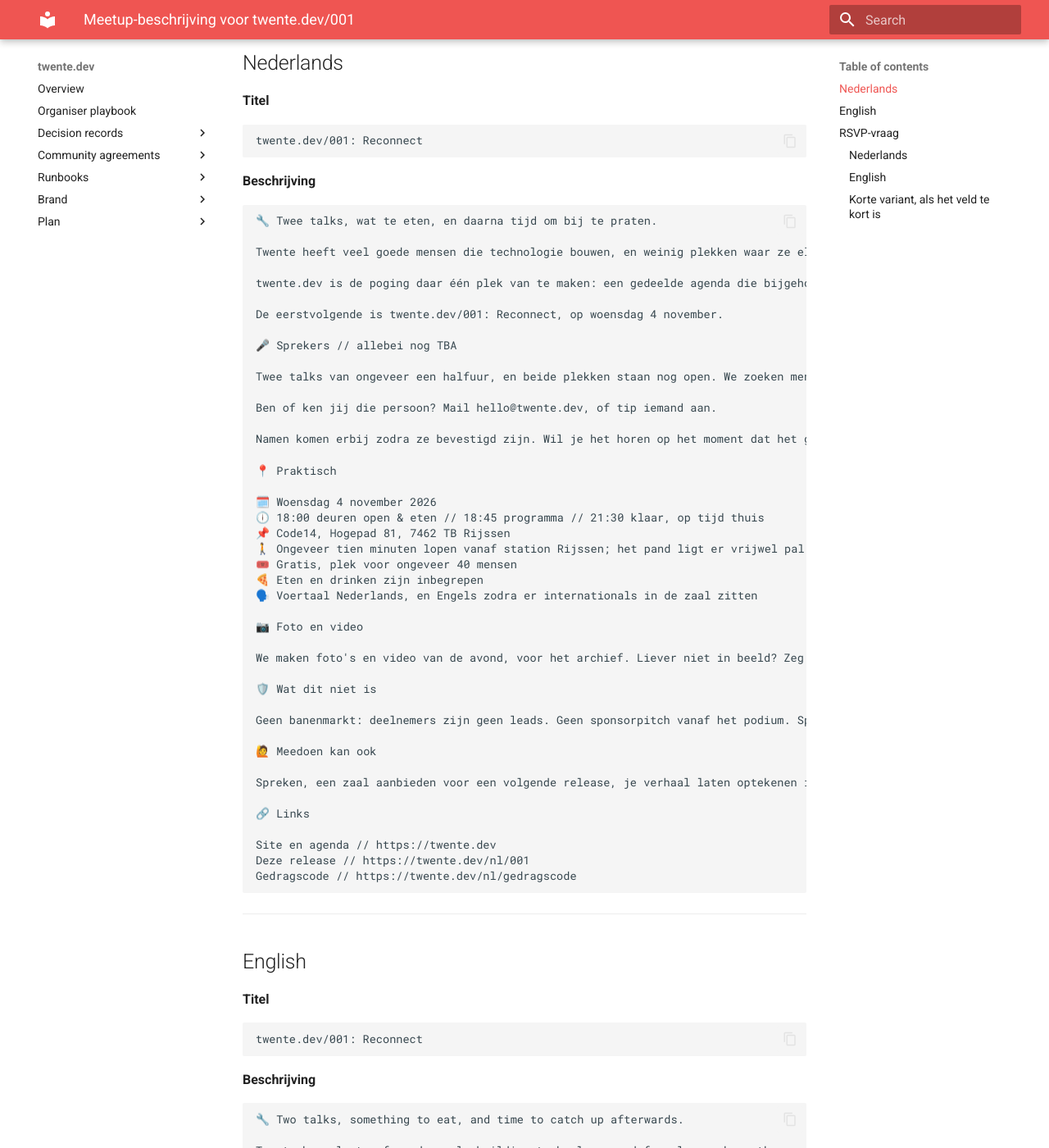
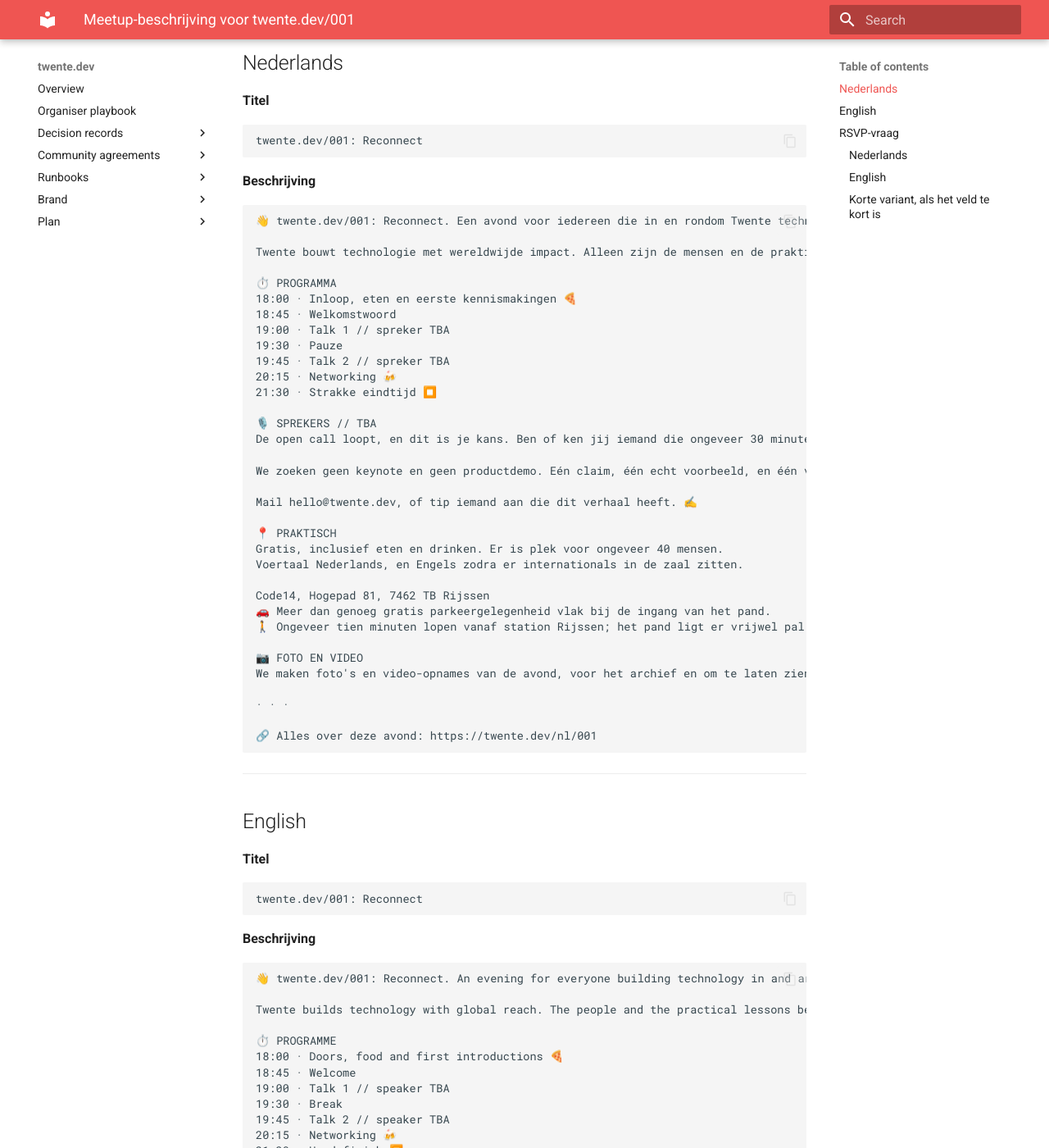
Before and after one commit to webgrip/twente.dev, an MkDocs documentation site: the page built from docs/brand/copy/meetup-001.md, in a window 1280 px wide and 1400 px high, scrolled down 583 px. Shown: the whole window at 82% size. Built offline with MkDocs 1.6.1 and Material for MkDocs 9.7.7, drawn with Linux system fonts in a browser that asks for light colours; some of the changed text lies outside the part shown.

Commit message:
feat(copy): de groepstekst als eigen oppervlak, en het programma uit de events-entry
De listing van een avond en de beschrijving van de meetup.com-groep zijn twee
teksten met een verschillende levensduur. De eerste verandert per release, de
tweede alleen als de volgende release verschuift. Ze staan nu apart:
meetup-<nr>.md en meetup-groep.md, allebei uit een template.

Het programma stond op drie plekken: twee hardgecodeerde lijsten in
ReleasePage.astro, een per taal, en overgetypt in de listing. Het staat nu in
release.programme in de events-entry; pagina en listing renderen uit dezelfde
rij en de talkduur wordt uit het verschil tussen twee slots afgeleid. Om
dezelfde reden is venue.directions gesplitst in directions en parking, zodat
de 🚶- en 🚗-regel uit de bron komen.

De templates dragen nu de opmaak die daadwerkelijk op meetup.com staat, met
hoofdletterkoppen achter een emoji.

Wat de gepubliceerde teksten verkeerd hadden en hier gerepareerd is: "editie"
staat op de afgeschafte-woordenlijst in docs/domain/model.yaml, de groepstekst
noemde 7 oktober, 35 plekken, een TBA-locatie, talks van twintig minuten, het
niet-bestaande anker #updates, "een paar keer per jaar" waar ADR-0014 maandelijks
zegt, en "field notes" waar de site "field reports" zegt.

Co-Authored-By: Claude Opus 5 (1M context) <noreply@anthropic.com>

````diff
--- a/docs/brand/copy/meetup-001.md
+++ b/docs/brand/copy/meetup-001.md
@@ -39,49 +39,40 @@ twente.dev/001: Reconnect
 <!-- BEGIN generated: beschrijving-nl -->
 
 ```
-🔧 Twee talks, wat te eten, en daarna tijd om bij te praten.
+👋 twente.dev/001: Reconnect. Een avond voor iedereen die in en rondom Twente technologie bouwt, waarmee dan ook: software, infrastructuur, embedded, maakindustrie, data, security, design, product, onderzoek en technisch onderwijs.
 
-Twente heeft veel goede mensen die technologie bouwen, en weinig plekken waar ze elkaar tegenkomen buiten hun eigen kantoor. Er zijn meetups, en er zitten goede bij, maar ze zijn versnipperd, vaak gebonden aan één stack of één werkgever, en je moet ze net kennen om ze te vinden.
+Twente bouwt technologie met wereldwijde impact. Alleen zijn de mensen en de praktijklessen erachter moeilijk te vinden, over bedrijven en disciplines heen. Daar is deze avond voor. 🔌
 
-twente.dev is de poging daar één plek van te maken: een gedeelde agenda die bijgehouden wordt van alles wat er in de regio gebeurt, field reports van mensen die het werk zelf deden, en elke eerste woensdag van de maand een avond zoals deze. We build it. We run it. We share it.
+⏱️ PROGRAMMA
+18:00 · Inloop, eten en eerste kennismakingen 🍕
+18:45 · Welkomstwoord
+19:00 · Talk 1 // spreker TBA
+19:30 · Pauze
+19:45 · Talk 2 // spreker TBA
+20:15 · Networking 🍻
+21:30 · Strakke eindtijd ⏹️
 
-De eerstvolgende is twente.dev/001: Reconnect, op woensdag 4 november.
+🎙️ SPREKERS // TBA
+De open call loopt, en dit is je kans. Ben of ken jij iemand die ongeveer 30 minuten wil vertellen over iets dat je zelf hebt gebouwd, gerepareerd of verprutst?
 
-🎤 Sprekers // allebei nog TBA
+We zoeken geen keynote en geen productdemo. Eén claim, één echt voorbeeld, en één vraag aan de zaal. Spreekervaring is niet nodig: we vormen het verhaal samen, met een redactiegesprek en een technische repetitie vooraf.
 
-Twee talks van ongeveer een halfuur, en beide plekken staan nog open. We zoeken mensen die iets hebben gebouwd, gerepareerd of verprutst (of iets anders!) en daar willen komen vertellen. Stack maakt niet uit. Ervaring met spreken ook niet: we werken het verhaal samen uit, met een redactiegesprek en een technische repetitie vooraf.
+Mail hello@twente.dev, of tip iemand aan die dit verhaal heeft. ✍️
 
-Ben of ken jij die persoon? Mail hello@twente.dev, of tip iemand aan.
+📍 PRAKTISCH
+Gratis, inclusief eten en drinken. Er is plek voor ongeveer 40 mensen.
+Voertaal Nederlands, en Engels zodra er internationals in de zaal zitten.
 
-Namen komen erbij zodra ze bevestigd zijn. Wil je het horen op het moment dat het gebeurt: 👉 https://twente.dev/nl/001#aanmelden
+Code14, Hogepad 81, 7462 TB Rijssen
+🚗 Meer dan genoeg gratis parkeergelegenheid vlak bij de ingang van het pand.
+🚶 Ongeveer tien minuten lopen vanaf station Rijssen; het pand ligt er vrijwel pal ten zuiden van.
 
-📍 Praktisch
+📷 FOTO EN VIDEO
+We maken foto's en video-opnames van de avond, voor het archief en om te laten zien wat hier gebeurt. Liever niet in beeld? Laat het weten bij je aanmelding of bij de check-in, dan houden we daar rekening mee. Sta je er achteraf toch op, dan halen we het eruit op één bericht naar hello@twente.dev.
 
-🗓️ Woensdag 4 november 2026
-🕕 18:00 deuren open & eten // 18:45 programma // 21:30 klaar, op tijd thuis
-📌 Code14, Hogepad 81, 7462 TB Rijssen
-🚶 Ongeveer tien minuten lopen vanaf station Rijssen; het pand ligt er vrijwel pal ten zuiden van. Kom je met de auto, dan is er gratis parkeren bij de ingang.
-🎟️ Gratis, plek voor ongeveer 40 mensen
-🍕 Eten en drinken zijn inbegrepen
-🗣️ Voertaal Nederlands, en Engels zodra er internationals in de zaal zitten
+· · ·
 
-📷 Foto en video
-
-We maken foto's en video van de avond, voor het archief. Liever niet in beeld? Zeg het bij je aanmelding of bij de check-in. Sta je er achteraf toch op, dan is één bericht naar hello@twente.dev genoeg.
-
-🛡️ Wat dit niet is
-
-Geen banenmarkt: deelnemers zijn geen leads. Geen sponsorpitch vanaf het podium. Spreektijd is niet te koop, en de deelnemerslijst gaat naar niemand, ook niet naar de gastheer. De zaal rouleert door de regio, met opzet: zo wordt dit nooit de meetup van één bedrijf.
-
-🙋 Meedoen kan ook
-
-Spreken, een zaal aanbieden voor een volgende release, je verhaal laten optekenen in een field report, of een event aanmelden voor de agenda: 👉 https://twente.dev/nl/bijdragen
-
-🔗 Links
-
-Site en agenda // https://twente.dev
-Deze release // https://twente.dev/nl/001
-Gedragscode // https://twente.dev/nl/gedragscode
+🔗 Alles over deze avond: https://twente.dev/nl/001
 ```
 
 <!-- END generated: beschrijving-nl -->
@@ -105,49 +96,40 @@ twente.dev/001: Reconnect
 <!-- BEGIN generated: beschrijving-en -->
 
 ```
-🔧 Two talks, something to eat, and time to catch up afterwards.
+👋 twente.dev/001: Reconnect. An evening for everyone building technology in and around Twente, whatever they build it with: software, infrastructure, embedded, manufacturing, data, security, design, product, research and technical education.
 
-Twente has plenty of good people building technology, and few places where they meet outside their own office. There are meetups, and some are good, but they are scattered, often tied to one stack or one employer, and you have to know about them to find them.
+Twente builds technology with global reach. The people and the practical lessons behind it are hard to find, across companies and disciplines. That is what this evening is for. 🔌
 
-twente.dev is the attempt to make that one place: a shared calendar, kept up to date, of everything happening in the region, field reports by people who did the work themselves, and an evening like this one every first Wednesday of the month. We build it. We run it. We share it.
+⏱️ PROGRAMME
+18:00 · Doors, food and first introductions 🍕
+18:45 · Welcome
+19:00 · Talk 1 // speaker TBA
+19:30 · Break
+19:45 · Talk 2 // speaker TBA
+20:15 · Networking 🍻
+21:30 · Hard finish ⏹️
 
-The next one is twente.dev/001: Reconnect, on Wednesday 4 November.
+🎙️ SPEAKERS // TBA
+The open call is running, and this is your chance. Are you, or do you know, someone who wants to spend about 30 minutes on something they built, fixed or broke themselves?
 
-🎤 Speakers // both still TBA
+We are not looking for a keynote or a product demo. One claim, one real example, and one question for the room. No speaking experience needed: we shape the talk together, with an editorial call and a technical rehearsal beforehand.
 
-Two talks of about half an hour, and both slots are still open. We are looking for people who built, fixed or broke something (or something else entirely) and want to come and talk about it. Stack does not matter. Neither does speaking experience: we shape the talk together, with an editorial call and a technical rehearsal beforehand.
+Email hello@twente.dev, or point us at the person who has this story. ✍️
 
-Are you, or do you know, that person? Email hello@twente.dev, or point us at someone.
+📍 PRACTICAL
+Free, food and drinks included. There is room for about 40 people.
+Dutch by default, English whenever internationals are in the room.
 
-Names go up as soon as they are confirmed. Want to hear it the moment it happens: 👉 https://twente.dev/en/001#aanmelden
+Code14, Hogepad 81, 7462 TB Rijssen
+🚗 Plenty of free parking right by the entrance.
+🚶 About a ten-minute walk from Rijssen station, almost directly south of it.
 
-📍 Practical
+📷 PHOTOS AND VIDEO
+We take photos and record video on the night, for the archive and to show what happens here. Rather not be in shot? Say so when you RSVP or at check-in and we will work around it. If you end up in something anyway, one message to hello@twente.dev gets it removed.
 
-🗓️ Wednesday 4 November 2026
-🕕 18:00 doors and food // 18:45 programme // 21:30 hard finish, home on time
-📌 Code14, Hogepad 81, 7462 TB Rijssen
-🚶 About a ten-minute walk from Rijssen station, almost directly south of it. Coming by car, there is free parking by the entrance.
-🎟️ Free, room for about 40 people
-🍕 Food and drinks included
-🗣️ Dutch by default, English whenever internationals are in the room
+· · ·
 
-📷 Photos and video
-
-We take photos and record video on the night, for the archive. Rather not be in shot? Say so when you RSVP or at check-in. If you end up in something anyway, one message to hello@twente.dev gets it removed.
-
-🛡️ What this is not
-
-Not a job fair: attendees are not leads. No sponsor pitch from the stage. Stage time is not for sale, and the attendee list goes to nobody, the host included. The venue rotates across the region, on purpose: that way this never becomes one company's meetup.
-
-🙋 You can join in too
-
-Give a talk, offer a venue for a next release, have your story written up as a field report, or submit an event for the calendar: 👉 https://twente.dev/en/contribute
-
-🔗 Links
-
-Site and calendar // https://twente.dev
-This release // https://twente.dev/en/001
-Code of conduct // https://twente.dev/en/code-of-conduct
+🔗 Everything about this evening: https://twente.dev/en/001
 ```
 
 <!-- END generated: beschrijving-en -->
--- a/docs/brand/copy/plakplekken.yml
+++ b/docs/brand/copy/plakplekken.yml
@@ -1,7 +1,7 @@
 - id: meetup-groep
   status: live
   url: https://www.meetup.com/twente-dev/
-  bron: docs/brand/copy/meetup-001.md
+  bron: docs/brand/copy/meetup-groep.md
   laatst_gesynct: 2026-09-05
   eigenaar: ryan
 - id: meetup-event-001
````
Also changed, not shown: docs/brand/copy/copy.config.yml (+20 -0 lines), docs/brand/copy/meetup-groep.md (added, +91 -0 lines), docs/brand/copy/posts-001.md (+1 -1 lines), docs/plan/content-pipeline.md (+29 -1 lines), src/content/events/twente-dev-001-reconnect.yml (+16 -3 lines), 13 other files.
